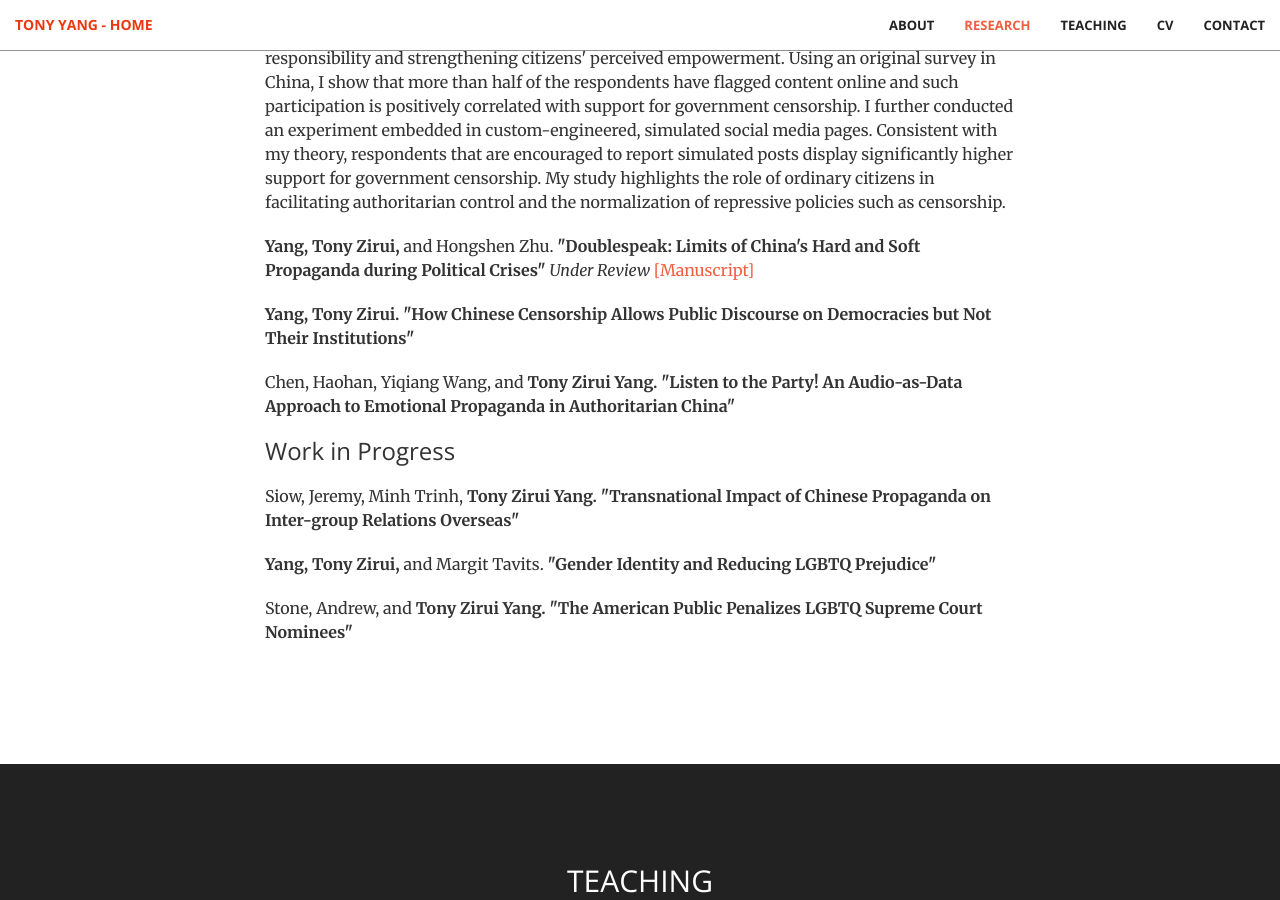
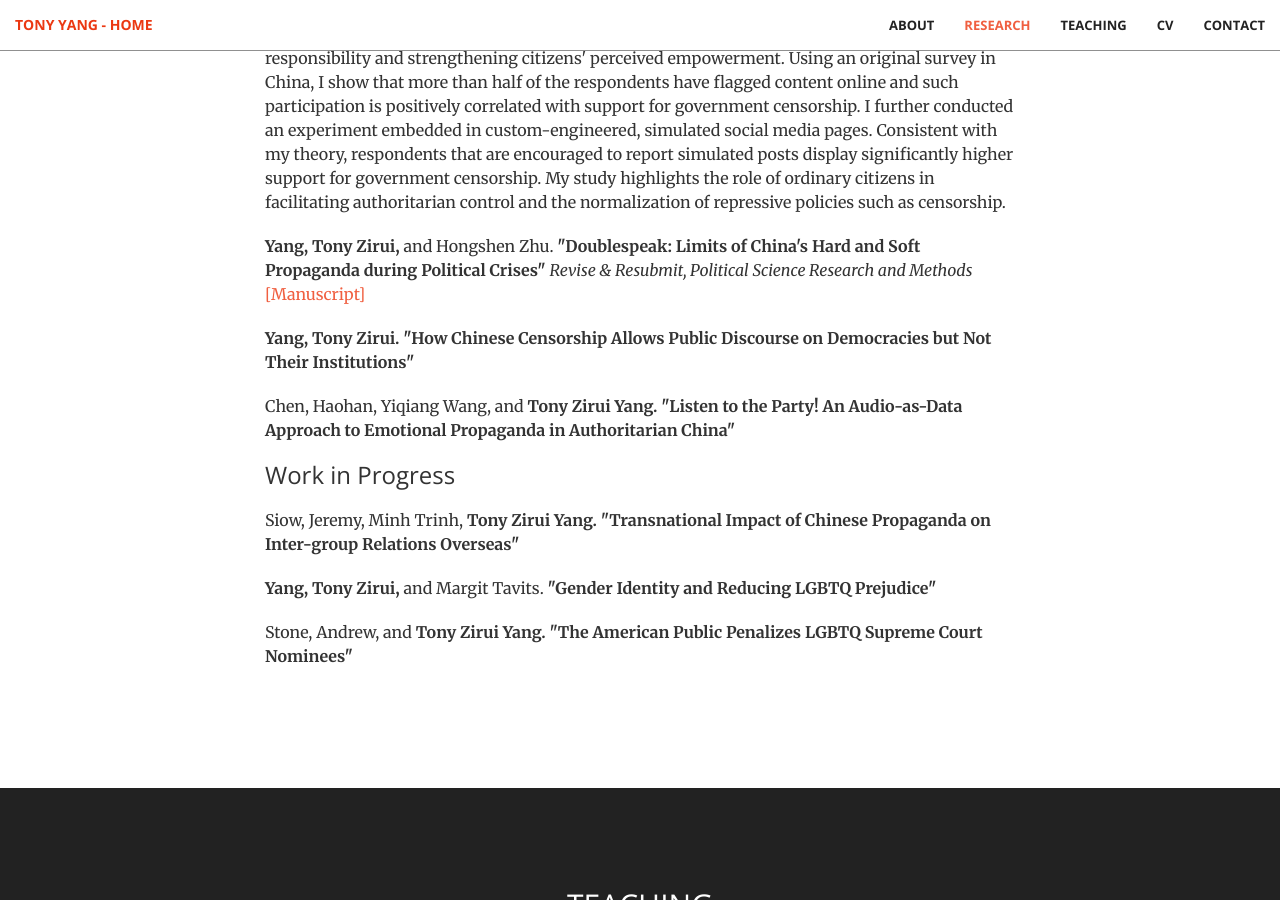
Before and after one commit to tonyhsfz/website, a Jekyll site: the page built from index.html, in a window 1280 px wide and 900 px high, scrolled down 3131 px. Built offline with Jekyll 4.4.1, drawn with Linux system fonts in a browser that asks for light colours.

Commit message:
Update publication.html

```diff
--- a/_includes/publication.html
+++ b/_includes/publication.html
@@ -53,7 +53,7 @@ Contrary to the conventional top-down view of government censorship, ordinary ci
                      <p></p>
 
 
-                <p><b> Yang, Tony Zirui,</b> and Hongshen Zhu. <b>"Doublespeak: Limits of China's Hard and Soft Propaganda during Political Crises" </b> <i>Under Review</i>
+                <p><b> Yang, Tony Zirui,</b> and Hongshen Zhu. <b>"Doublespeak: Limits of China's Hard and Soft Propaganda during Political Crises" </b> <i>Revise & Resubmit, Political Science Research and Methods</i>
                 <a href="/img/COVID_Propaganda_Manucript.pdf">[Manuscript]</a>  <p></p>
                 <p><b> Yang, Tony Zirui. "How Chinese Censorship Allows Public Discourse on Democracies but Not Their Institutions"  </b></p>
                 <p> Chen, Haohan, Yiqiang Wang, and <b> Tony Zirui Yang. "Listen to the Party! An Audio-as-Data Approach to Emotional Propaganda in Authoritarian China" </b></p>
```
